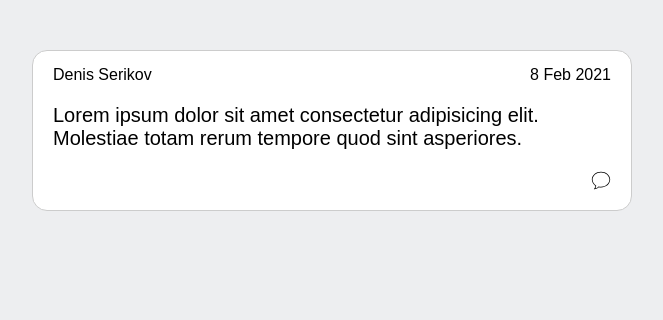
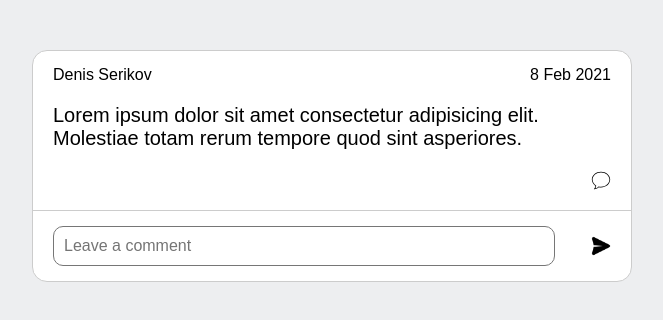
Before and after one commit to AlexSvistunov/web-components-final, a website: page index.html in a window 1280 px wide. Both pictures are taken after a click on the button 909 px from the left and 182 px from the top of the page. Shown: the whole page, without its empty margins (308-971 px from the left). Drawn offline with Linux system fonts and the light colour scheme.

Commit message:
add post styles, icons

```diff
--- a/index.html
+++ b/index.html
@@ -19,15 +19,22 @@
         <p class="post__text">Lorem ipsum dolor sit amet consectetur adipisicing elit. Molestiae totam rerum tempore quod sint asperiores.</p>
 
         <div class="post__bottom">
-          <button class="post__comment">
+          <button class="post__comment-btn">
             <svg xmlns="http://www.w3.org/2000/svg" x="0px" y="0px" width="20" height="20" viewBox="0 0 50 50">
               <path d="M 25 4.0625 C 12.414063 4.0625 2.0625 12.925781 2.0625 24 C 2.0625 30.425781 5.625 36.09375 11 39.71875 C 10.992188 39.933594 11 40.265625 10.71875 41.3125 C 10.371094 42.605469 9.683594 44.4375 8.25 46.46875 L 7.21875 47.90625 L 9 47.9375 C 15.175781 47.964844 18.753906 43.90625 19.3125 43.25 C 21.136719 43.65625 23.035156 43.9375 25 43.9375 C 37.582031 43.9375 47.9375 35.074219 47.9375 24 C 47.9375 12.925781 37.582031 4.0625 25 4.0625 Z M 25 5.9375 C 36.714844 5.9375 46.0625 14.089844 46.0625 24 C 46.0625 33.910156 36.714844 42.0625 25 42.0625 C 22.996094 42.0625 21.050781 41.820313 19.21875 41.375 L 18.65625 41.25 L 18.28125 41.71875 C 18.28125 41.71875 15.390625 44.976563 10.78125 45.75 C 11.613281 44.257813 12.246094 42.871094 12.53125 41.8125 C 12.929688 40.332031 12.9375 39.3125 12.9375 39.3125 L 12.9375 38.8125 L 12.5 38.53125 C 7.273438 35.21875 3.9375 29.941406 3.9375 24 C 3.9375 14.089844 13.28125 5.9375 25 5.9375 Z"></path>
               </svg>
           </button>
         </div>
       </div>
+
+      <div class="post__comments hidden">
+        <textarea class="post__textarea" placeholder="Leave a comment"></textarea>
+        <button class="post__send"></button>
+      </div>
     </div>
   </div>
 
+
+  <script src="./scripts/main.js"></script>
 </body>
 </html>
--- /dev/null
+++ b/scripts/main.js
@@ -0,0 +1,7 @@
+const commentBtn = document.querySelector('.post__comment-btn')
+const comments = document.querySelector('.post__comments')
+
+
+commentBtn.addEventListener('click', () => {
+  comments.classList.toggle('hidden')
+})
--- a/styles/style.css
+++ b/styles/style.css
@@ -22,8 +22,12 @@ html, body {
 .post {
   border: 1px solid #ccc;
   border-radius: 15px;
+
+  background-color: white;
+}
+
+.post__inner {
   padding: 15px 20px;
-  background-color: white;
 }
 
 .post__head {
@@ -40,10 +44,50 @@ html, body {
   justify-content: flex-end;
 }
 
-.post__comment {
+.post__comment-btn {
   margin: 0;
   padding: 0;
   border: none;
   background: transparent;
   cursor: pointer;
 }
+
+.post__comments {
+  padding: 15px 20px;
+  border-top: 1px solid #ccc;
+  display: flex;
+  align-items: center;
+  justify-content: space-between;
+}
+
+.post__textarea {
+  outline: 1px solid transparent;
+  flex: 0 1 90%;
+  resize: none;
+  padding: 10px;
+  height: 40px;
+  border-radius: 10px;
+
+}
+
+
+.post__send {
+  margin: 0;
+  padding: 0;
+  border: none;
+  background: transparent;
+  cursor: pointer;
+  width: 20px;
+  height: 20px;
+  background-image: url('/images/comment.png');
+  display: flex;
+  justify-content: center;
+  align-items: center;
+  background-size: cover;
+
+
+}
+
+.hidden {
+  display: none;
+}
```
Also changed, not shown: images/comment.png (added).
